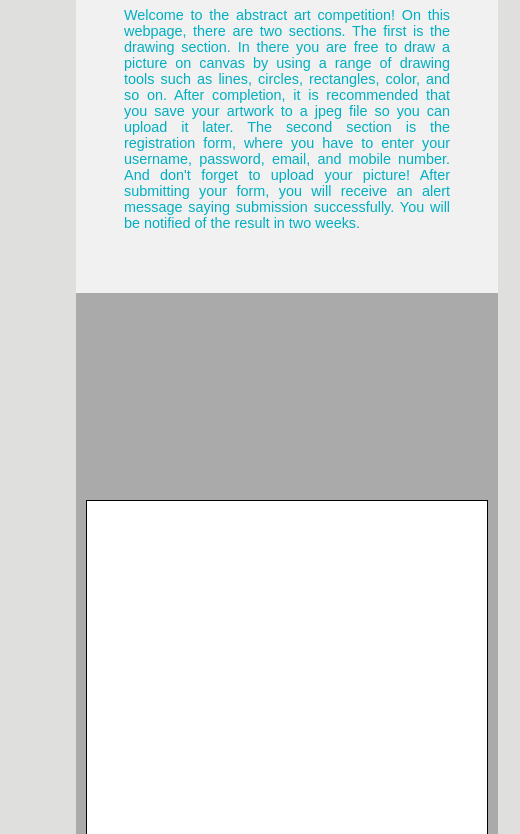
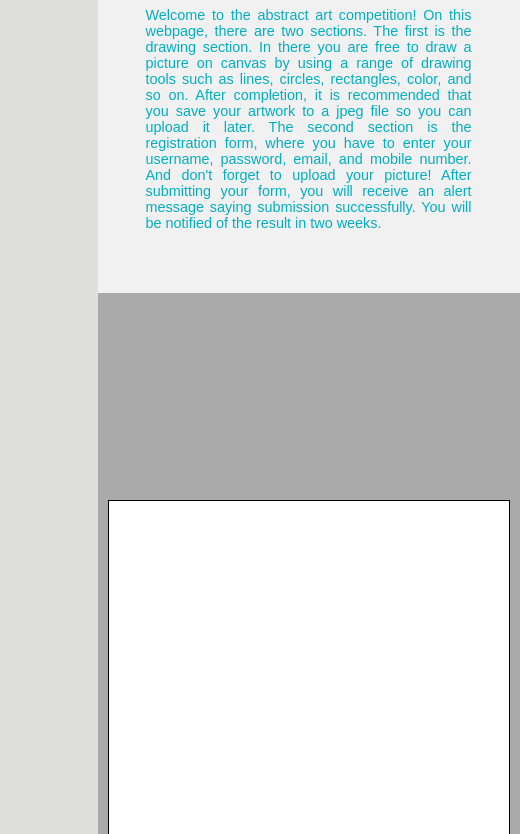
Before and after one commit to JimL8866/ICTPRG435-Assessment-2, a website: page index.html in a window 390 px wide. Shown: the part 158-992 px from the top of the page, 520 px wide, since content can reach past the window. Drawn offline with Linux system fonts and the light colour scheme.

Commit message:
more responsive on window size

```diff
--- a/public/styles.css
+++ b/public/styles.css
@@ -55,7 +55,7 @@ h5 {
     'left right'
     'form form '
     'footer footer';
-  padding: 0 19.5%;
+  margin: 0 19.5%;
 }
 
 .left, .right {
@@ -229,7 +229,49 @@ h5 {
 }
 
 /* Responsive layout - makes the three columns stack on top of each other instead of next to each other */
- @media (max-width: 1200px) {
+
+@media (max-width: 2120px) {
+  .grid-container  {
+    grid-template-areas:
+    'header header'
+    'left right'
+    'form form '
+    'footer footer';
+    padding: 0 10%;
+    margin: 0 ;
+  }
+
+}
+
+
+@media (max-width: 1630px) {
+  .grid-container  {
+    grid-template-areas:
+    'header header'
+    'left right'
+    'form form '
+    'footer footer';
+    padding: 5%;
+    margin: 0 ;
+  }
+
+}
+
+
+@media (max-width: 1430px) {
+  .grid-container  {
+    grid-template-areas:
+    'header header'
+    'left right'
+    'form form '
+    'footer footer';
+    padding: 0 1%;
+  }
+
+}
+
+
+@media (max-width: 1320px) {
   .grid-container  {
     grid-template-areas:
       'header'
@@ -237,8 +279,16 @@ h5 {
       'right'
       'form'
       'footer';
+    padding: 0 25%;
   }
+
 }
+
+
+
+
+
+
 
 
 .form {
```
Also changed, not shown: app.js (+6 -2 lines).
